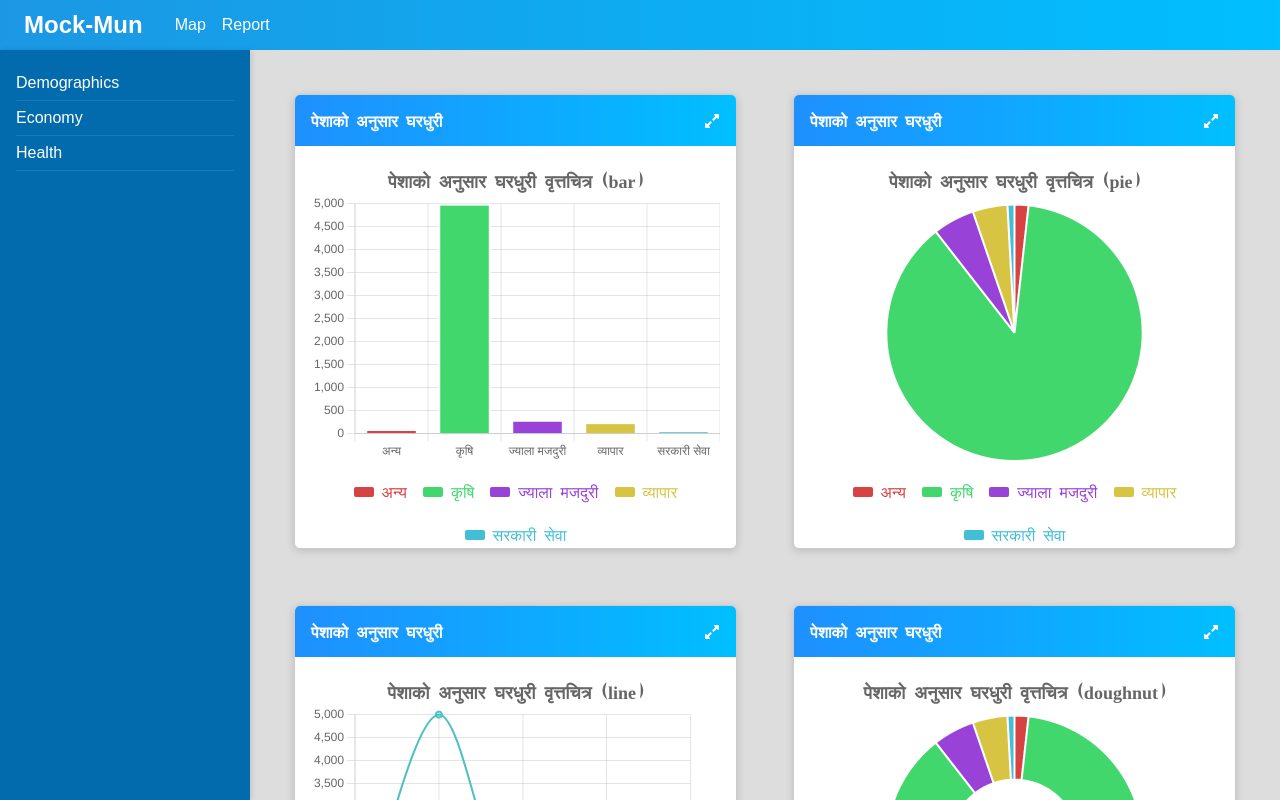
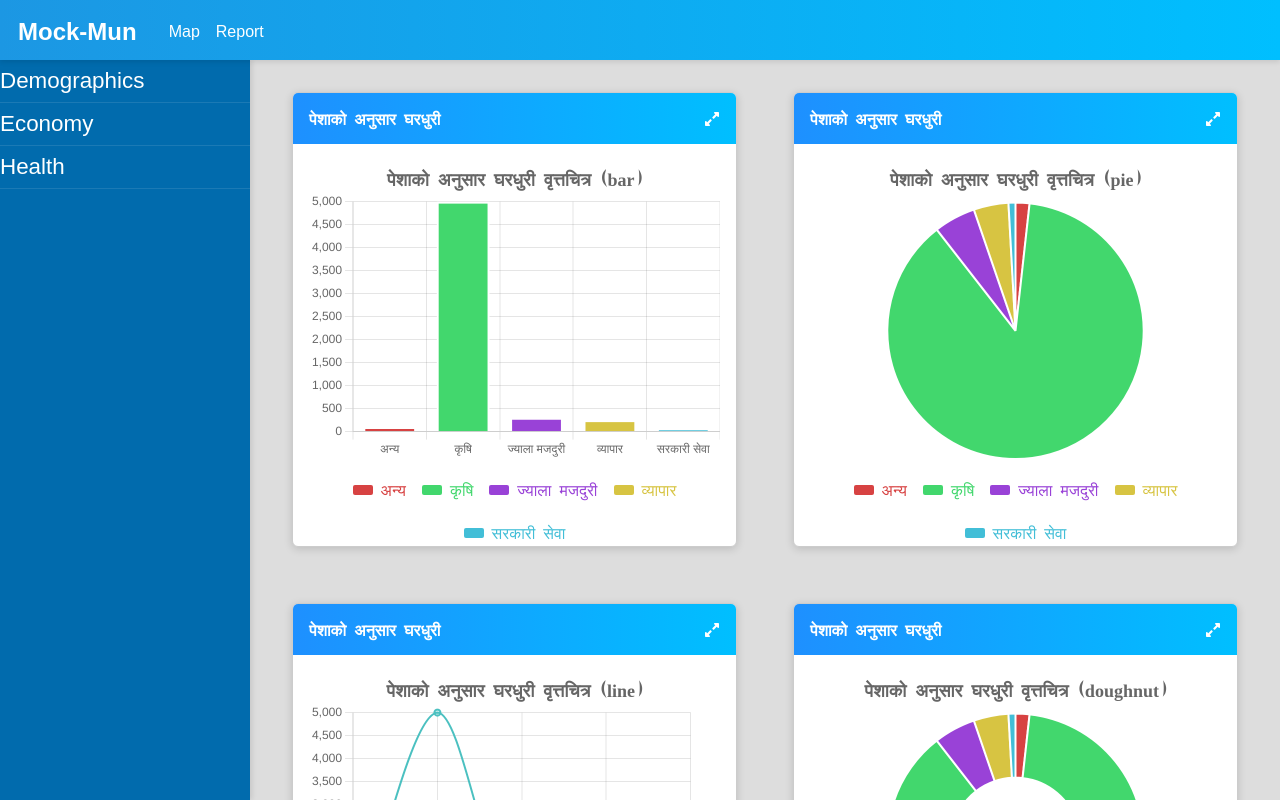
Before and after one commit to Normi333/Chart-React, a React (Vite) app: page /report in a window 1280 px wide. Shown: the top 800 px of the page. Built offline with nearby package versions, Linux system fonts and the light colour scheme.

Commit message:
fixed Navbar

```diff
--- a/src/pages/ChartReportPage.jsx
+++ b/src/pages/ChartReportPage.jsx
@@ -6,8 +6,8 @@ import "../styles/ChartReportPage.css";
 const ChartReportPage = () => {
   return (
     <div className="chart-report-container">
-        <div className="chart-sidebar">
-      <ChartSidebar />
+      <div className="chart-sidebar">
+        <ChartSidebar />
       </div>
       <div className="chart-content">
         <ChartGrid />
--- a/src/styles/ChartReportPage.css
+++ b/src/styles/ChartReportPage.css
@@ -1,4 +1,4 @@
-.chart-report-container {
+/* .chart-report-container {
   display: flex;
   height: 100vh;
   margin: 0;
@@ -10,15 +10,40 @@
   height: calc(100vh - 49px);
   position: fixed;
   box-sizing: border-box;
-  /* overflow-y: auto; */
   font-family: sans-serif;
-  /* border-right: 1px solid #ccc; */
+}
+
+.chart-content {
+
+  margin-left: 250px;
+  padding: 12px;
+  box-sizing: border-box;
+  flex-grow: 1;
+} */
+
+.chart-report-container {
+  display: flex;
+  min-height: 100vh;
+  padding-top: 60px; /* same height as navbar */
+  box-sizing: border-box;
+}
+
+.chart-sidebar {
+  width: 250px;
+  background-color: #f0f0f0;
+  position: fixed;
+  top: 60px; /* below navbar */
+  bottom: 0;
+  /* overflow-y: auto;  */
+  font-family: sans-serif;
+  font-size: 1.4rem;
+  border-right: 1px solid #ccc;
 }
 
 .chart-content {
   margin-left: 250px;
-  /* margin-top: -25px; */
-  padding: 12px;
+  margin-top: -10px;
+  padding: 10px;
   box-sizing: border-box;
-  flex-grow: 1;
+  width: calc(100% - 250px);
 }
--- a/src/styles/NavBar.css
+++ b/src/styles/NavBar.css
@@ -1,11 +1,22 @@
-.navbar {
+/* .navbar {
   background: linear-gradient(to right, #1c97e3, #00bfff);
   padding: 0.7rem 1.5rem;
   color: white;
   width: 100%;
   position: relative;
-  /* z-index: 1000; */
-  /* box-shadow: 0 2px 4px rgba(0, 0, 0, 0.1); */
+} */
+.navbar {
+  position: fixed;
+  top: 0;
+  left: 0;
+  right: 0;
+  padding: 18px;
+  height: 60px; /* adjust based on your actual navbar height */
+  background: linear-gradient(to right, #1c97e3, #00bfff);
+
+  /* background-color: #fff; or your navbar bg */
+  z-index: 1000; /* keep on top */
+  box-shadow: 0 2px 5px rgba(0, 0, 0, 0.1);
 }
 
 .navbar-container {
--- a/src/styles/SideBar.css
+++ b/src/styles/SideBar.css
@@ -1,13 +1,10 @@
 .sidebar {
-  height: 100%;
+  position: relative; /* match navbar height */
+  height: calc(100vh - 60px); /* full height minus navbar */
   width: 250px;
-  /* background: linear-gradient(to right, #1e90ff, #00bfff); */
   background: hsl(203, 99%, 34%);
-  /* background: hsl(203, 100%, 68%); */
-  padding: 1rem;
   box-shadow: 2px 0 5px rgba(0, 0, 0, 0.1);
   overflow-y: auto;
-  position: relative;
 }
 
 .sidebar h3,
@@ -56,8 +53,9 @@
 
 .gis-container {
   display: flex;
-  /* height: calc(100vh - 60px); */
   height: 100vh;
   width: 100%;
   font-family: Poppins, "Segoe UI", Tahoma, Geneva, Verdana, sans-serif;
+  padding-top: 60px; /* Add this to push content below fixed navbar */
+  box-sizing: border-box;
 }
```
